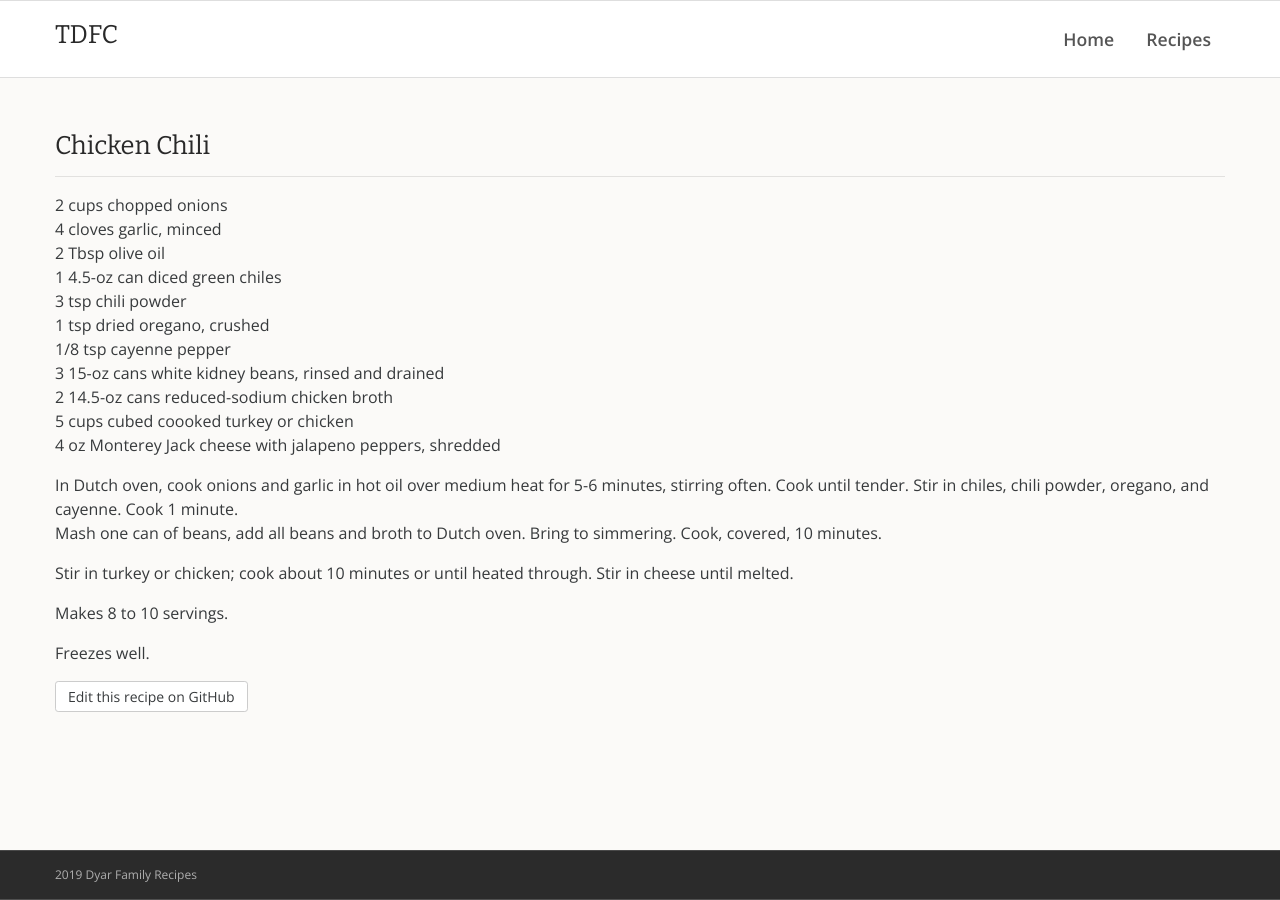
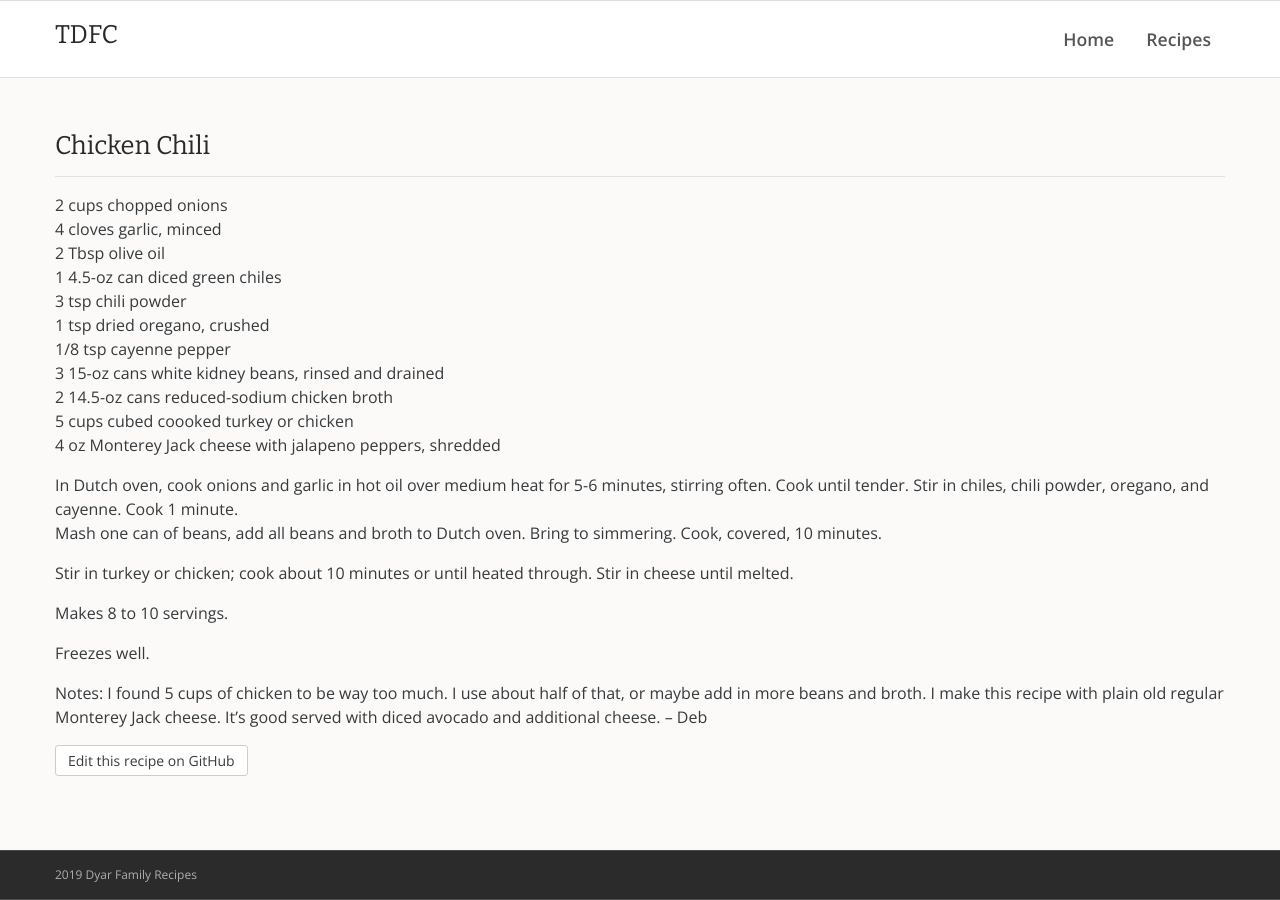
Before and after one commit to rdyar/tdfc, a Jekyll site: the page built from _main-courses/chicken-chili.md, in a window 1280 px wide. Built offline with Jekyll 4.4.1, drawn with Linux system fonts in a browser that asks for light colours.

Commit message:
Update chicken-chili.md

```diff
--- a/_main-courses/chicken-chili.md
+++ b/_main-courses/chicken-chili.md
@@ -22,3 +22,7 @@ Stir in turkey or chicken; cook about 10 minutes or until heated through.  Stir
 Makes 8 to 10 servings.
 
 Freezes well.
+
+
+Notes:
+I found 5 cups of chicken to be way too much.  I use about half of that, or maybe add in more beans and broth.  I make this recipe with plain old regular Monterey Jack cheese.  It's good served with diced avocado and additional cheese.  -- Deb
```
